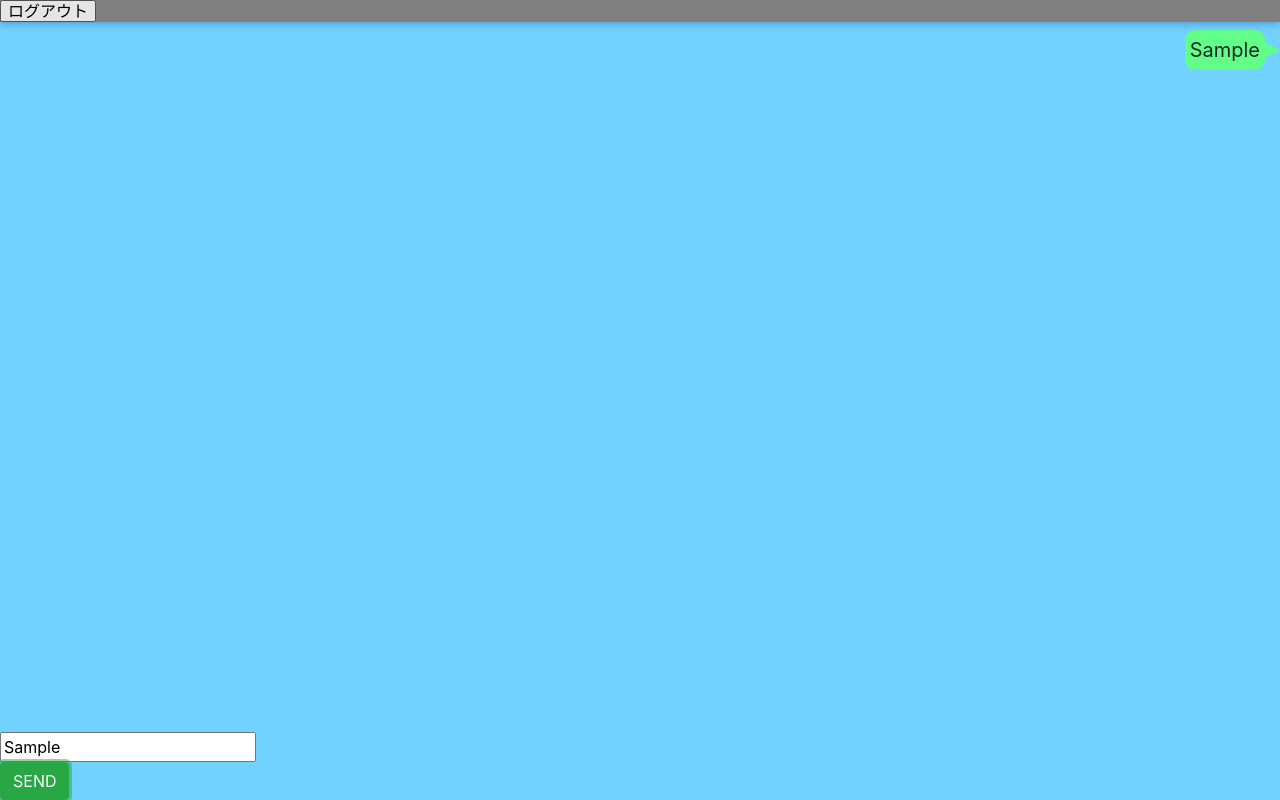
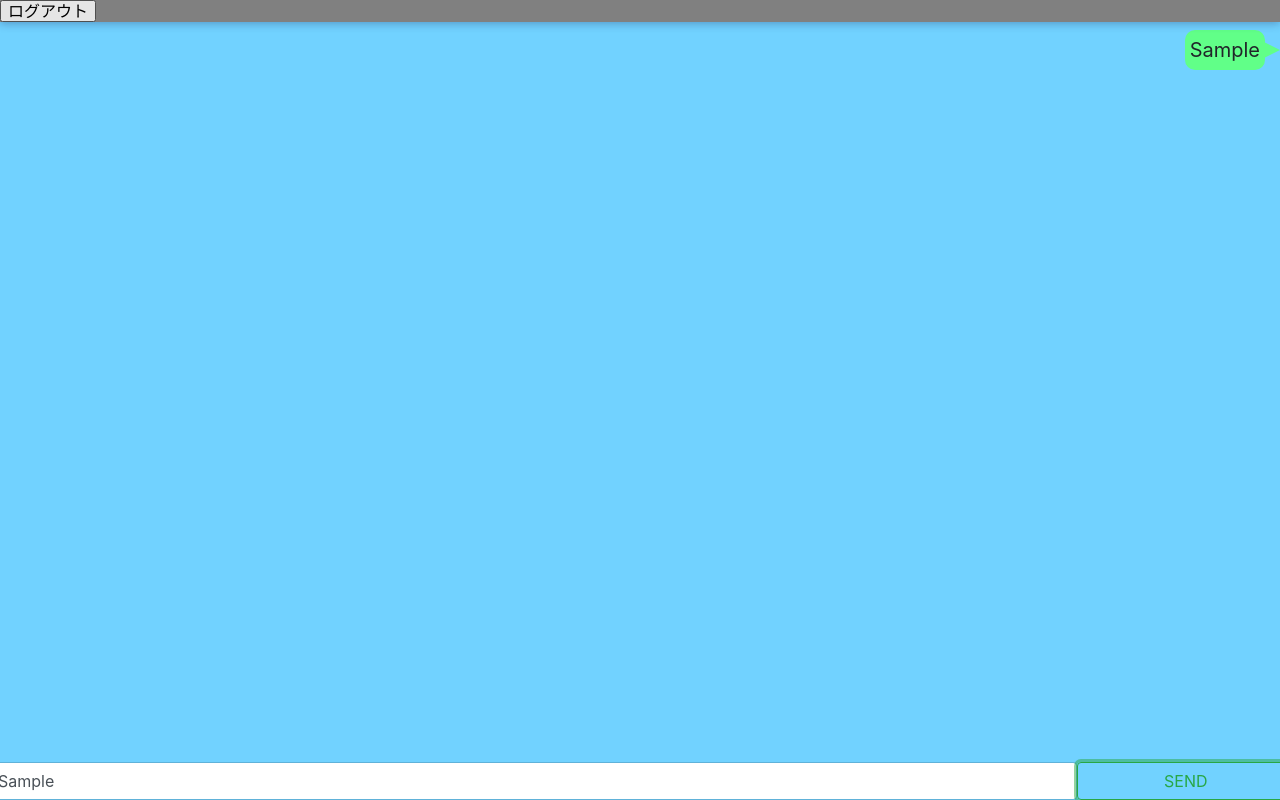
Before and after one commit to flower-hands/chat, a website: page views/index.html in a window 1280 px wide. Both pictures are taken after typing "Sample" into the empty fields and a click on the button "SEND". Drawn offline with nearby package versions, Linux system fonts and the light colour scheme; files that its build step writes are made by us from their sources; no server answers; files whose address does not match are found by name.

Commit message:
メッセージ更新時にスクロール

```diff
--- a/public/scripts/script.js
+++ b/public/scripts/script.js
@@ -2,11 +2,19 @@ var socketio = io.connect("http://localhost:3000");
 
 socketio.on("message", function(msg) {
     inner.insertAdjacentHTML('beforeend', "<div class='bubble-base'><div class='not-select'>" + msg + "</div><div class='other-bubble'>" + msg + "</div></div>");
+
+    var a = document.documentElement;
+    var y = a.scrollHeight - a.clientHeight;
+    window.scroll(0, y);
 });
 
 function sendMessage(msg) {
     inner.insertAdjacentHTML('beforeend', "<div class='bubble-base'><div class='not-select'>" + msg + "</div><div class='my-bubble'>" + msg + "</div></div>");
     socketio.emit("message", msg);
+
+    var a = document.documentElement;
+    var y = a.scrollHeight - a.clientHeight;
+    window.scroll(0, y);
 }
 /*
 var app = new Vue ({
--- a/public/stylesheets/style.css
+++ b/public/stylesheets/style.css
@@ -7,10 +7,20 @@
     top: 30px;
 }
 
-.bottom {
-    position: absolute;
+.bottom-form {
     bottom: 0;
-    display: inline;
+    z-index:24;
+}
+
+.header{
+    background: gray;
+    box-shadow:0 2px 8px rgba(30,30,80,.3);
+    left:0;
+    line-height:1;
+    position:fixed;
+    top:0;
+    width:100%;
+    z-index:24;
 }
 
 .other-bubble {
@@ -75,13 +85,8 @@
     color: transparent;
 }
 
-.header{
-    background: gray;
-    box-shadow:0 2px 8px rgba(30,30,80,.3);
-    left:0;
-    line-height:1;
-    position:fixed;
-    top:0;
-    width:100%;
-    z-index:24;
-  }
+.dummy {
+    font-size: 40px;
+    user-select: none;
+    color: transparent;
+}
--- a/views/index.html
+++ b/views/index.html
@@ -16,16 +16,14 @@
         </header>
         <div id="inner" class="inner">
         </div>
-        <div id="app" class="bottom">
-            <div class="input-group">
-                <form id="message_form" action="#">
+        <div class="dummy">dummy</div>
+        <div id="app">
+
+            <form id="message_form" class="form-inline row bottom-form fixed-bottom" action="#">
                 <!-- <input id="input_msg" autocomplete="off" /><button v-on:click="sendMessage(document.getElementById('input_msg').value)">Send</button> -->
-                    <input id="input_msg" autocomplete="off" placeholder="" aria-label="" aria-describedby="basic-addon1">
-                    <div class="input-group-append">
-                        <button class="btn btn-success" type="button" onclick="sendMessage(document.getElementById('input_msg').value)">SEND</button>
-                    </div>
-                </form>
-            <div>
+                <input class="form-control col-10" id="input_msg" autocomplete="off" placeholder="" aria-label="" aria-describedby="basic-addon1">
+                <button class="btn btn-outline-success col-2" type="button" onclick="sendMessage(document.getElementById('input_msg').value)">SEND</button>
+            </form>
         </div>
         <script src="./scripts/script.js"></script>
         <script src="https://code.jquery.com/jquery-3.2.1.slim.min.js" integrity="sha384-KJ3o2DKtIkvYIK3UENzmM7KCkRr/rE9/Qpg6aAZGJwFDMVNA/GpGFF93hXpG5KkN" crossorigin="anonymous"></script>
```
